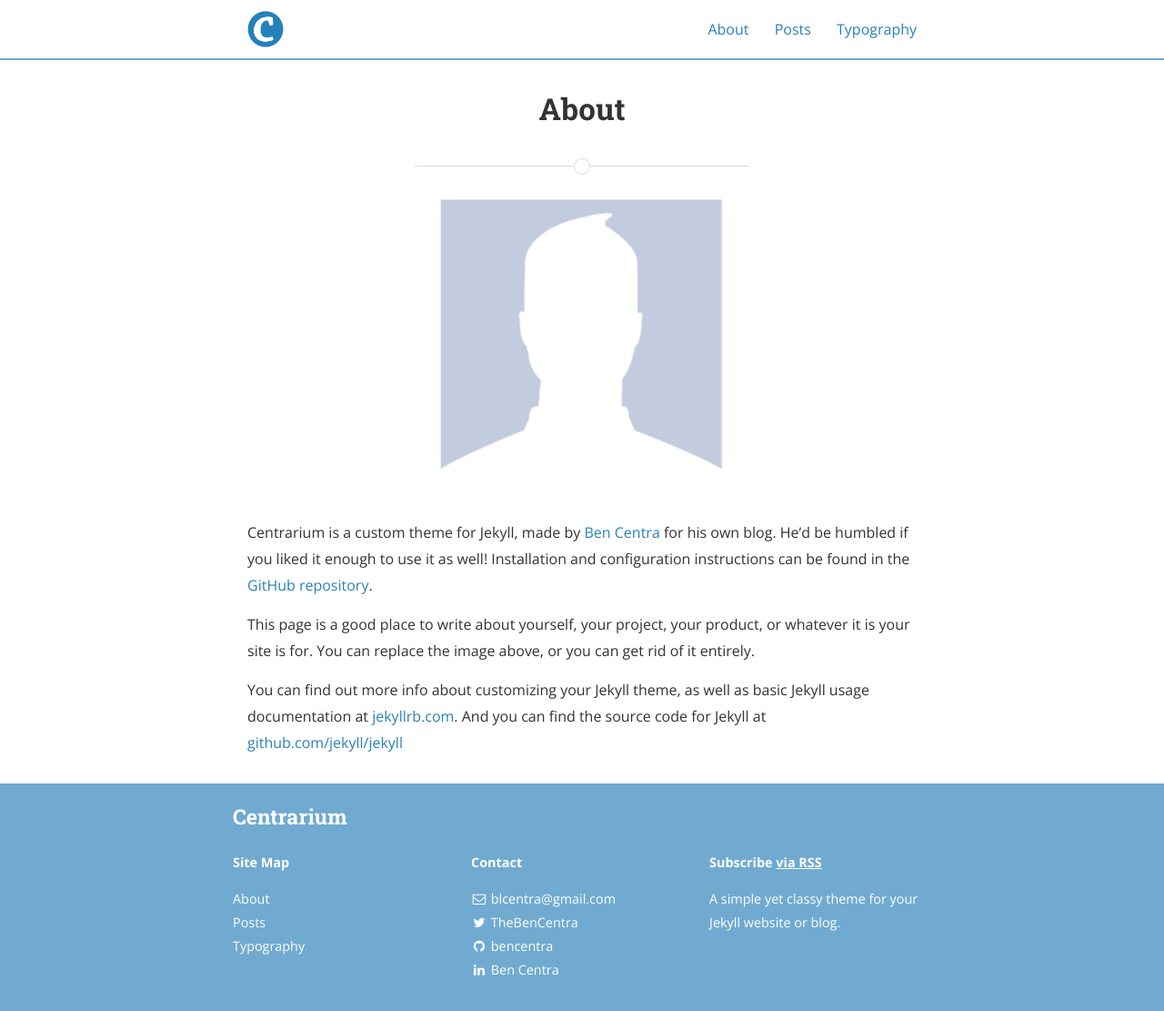
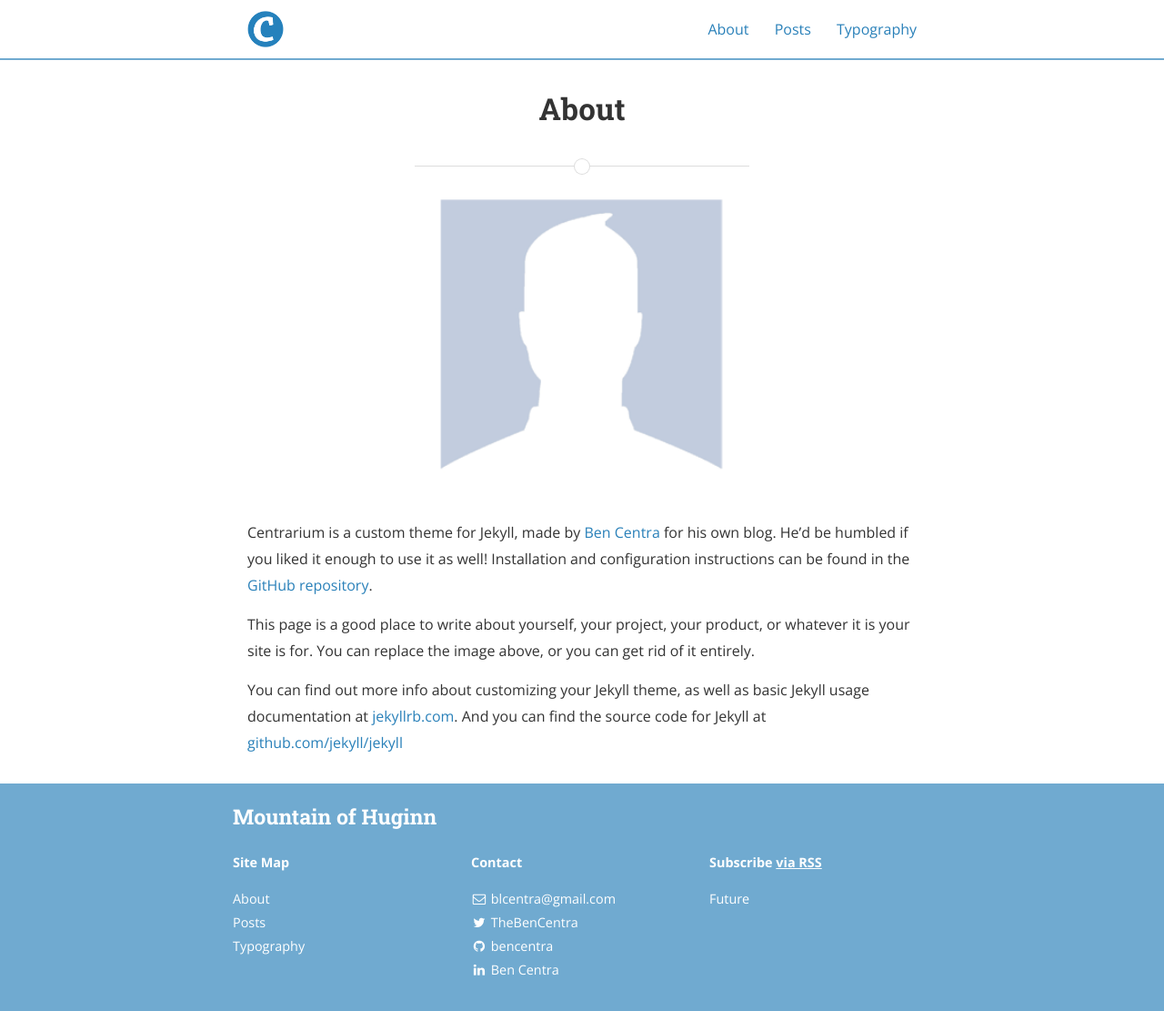
Before and after one commit to huginn-alpha/huginn-alpha.github.io, a Jekyll site: the page built from about.md, in a window 1280 px wide and 1111 px high. Shown: the whole window at 91% size. Built offline with Jekyll 4.4.1, drawn with Linux system fonts in a browser that asks for light colours; nearby versions of some CDN libraries.

Commit message:
Update _config.yml

```diff
--- a/_config.yml
+++ b/_config.yml
@@ -9,17 +9,17 @@ exclude:
   - "/vendor/"
 
 # Site settings
-title: Centrarium
+title: Mountain of Huginn
 subtitle: "A simple yet classy theme for your Jekyll website or blog"
 email: blcentra@gmail.com
-name: Ben Centra
+name: Youngsong Kim
 description: >
-  A simple yet classy theme for your Jekyll website or blog.
+  Future
 # Base URL of site (i.e. /blog). It should always start with a slash,
 # and never end with a slash. Set it to a blank value if hosting at the
 # root of your server.
 baseurl: "" # the subpath of your site, e.g. /blog/
-url: "" # the base hostname & protocol for your site
+url: "https://huginn-alpha.github.io" # the base hostname & protocol for your site
 cover: "/assets/header_image.jpg"
 logo: "/assets/logo.png"
 
```
